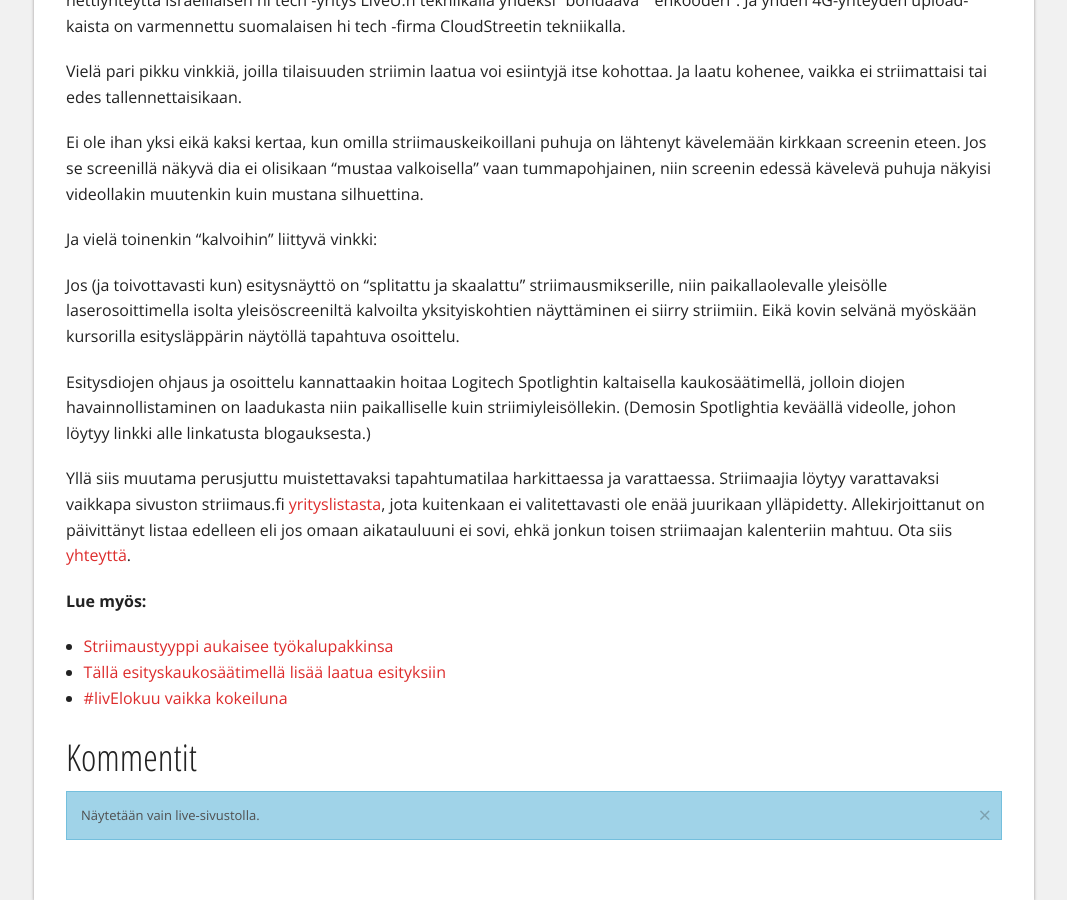
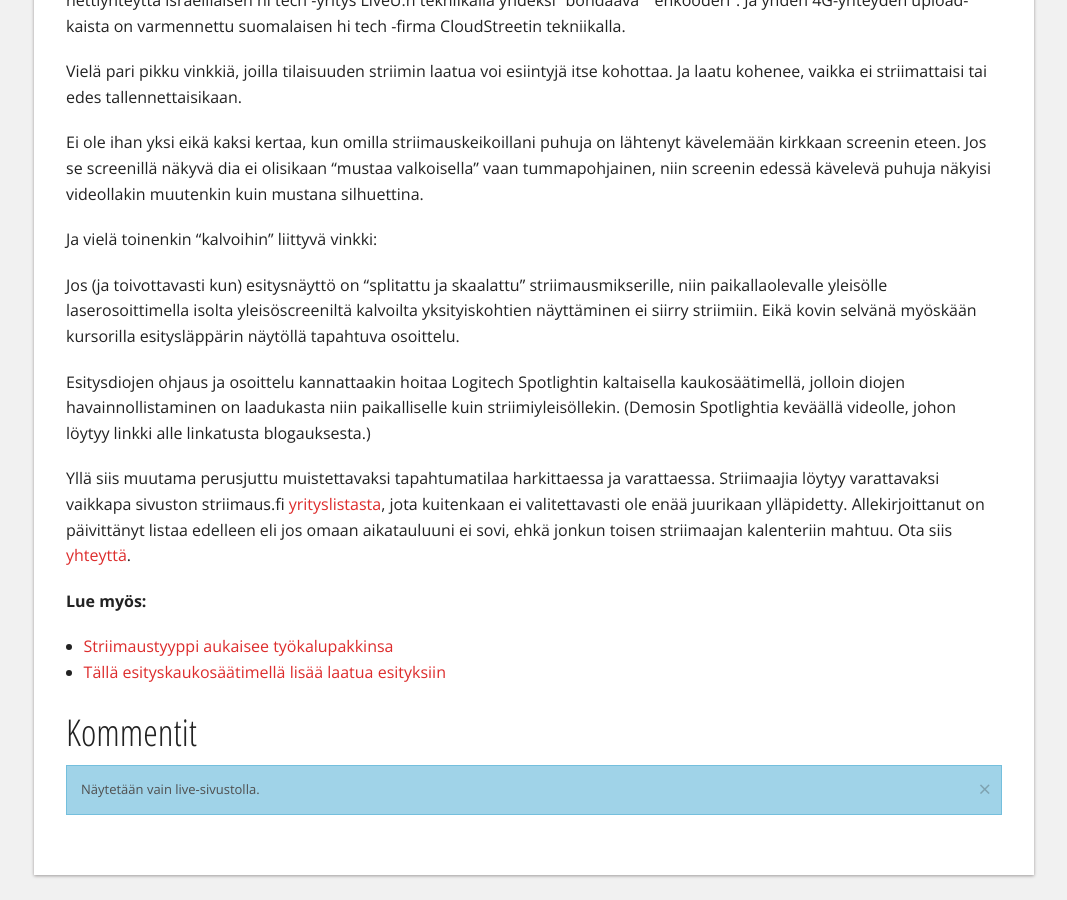
Before and after one commit to Pyppe/infocrea.fi, a Jekyll site: the page built from _posts/2018-07-05-striimaustyypin-lyhyt-tapahtumaepistola.md, in a window 1280 px wide and 900 px high, scrolled down 933 px. Shown: the whole window, without its empty margins (106-1173 px from the left). Built offline with Jekyll 4.4.1, drawn with Linux system fonts in a browser that asks for light colours.

Commit message:
livElokuu-linkin poisto

```diff
--- a/_posts/2018-07-05-striimaustyypin-lyhyt-tapahtumaepistola.md
+++ b/_posts/2018-07-05-striimaustyypin-lyhyt-tapahtumaepistola.md
@@ -35,4 +35,3 @@ Yllä siis muutama perusjuttu muistettavaksi tapahtumatilaa harkittaessa ja vara
 
 - [Striimaustyyppi aukaisee työkalupakkinsa](http://www.infocrea.fi/blogi/2018/03/onnistuneen-striimin-resepti/)
 - [Tällä esityskaukosäätimellä lisää laatua esityksiin](http://www.infocrea.fi/blogi/2018/04/screeniosoittelut-nakymaan/)
-- [#livElokuu vaikka kokeiluna](http://www.infocrea.fi/blogi/2018/07/livelokuu/)
```
